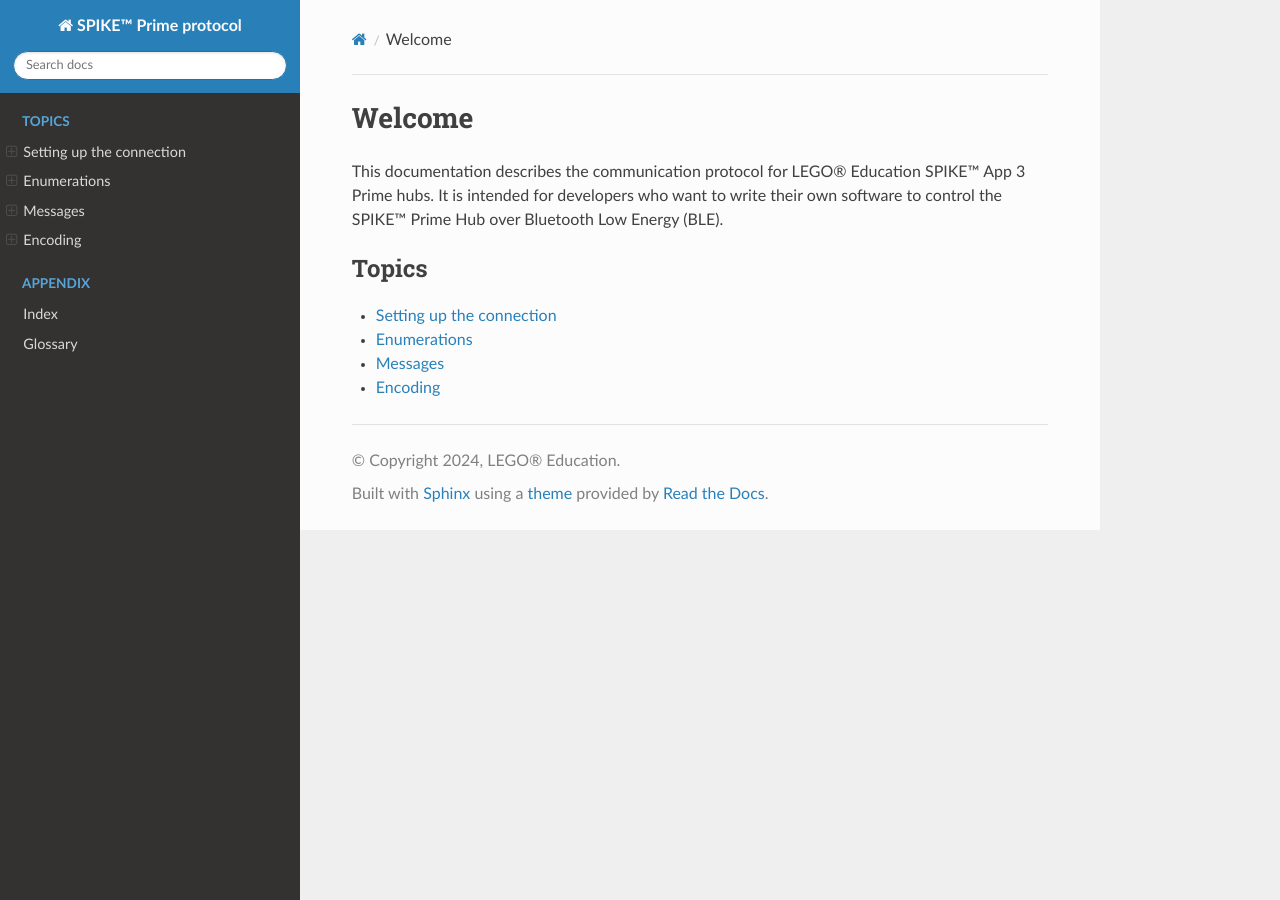
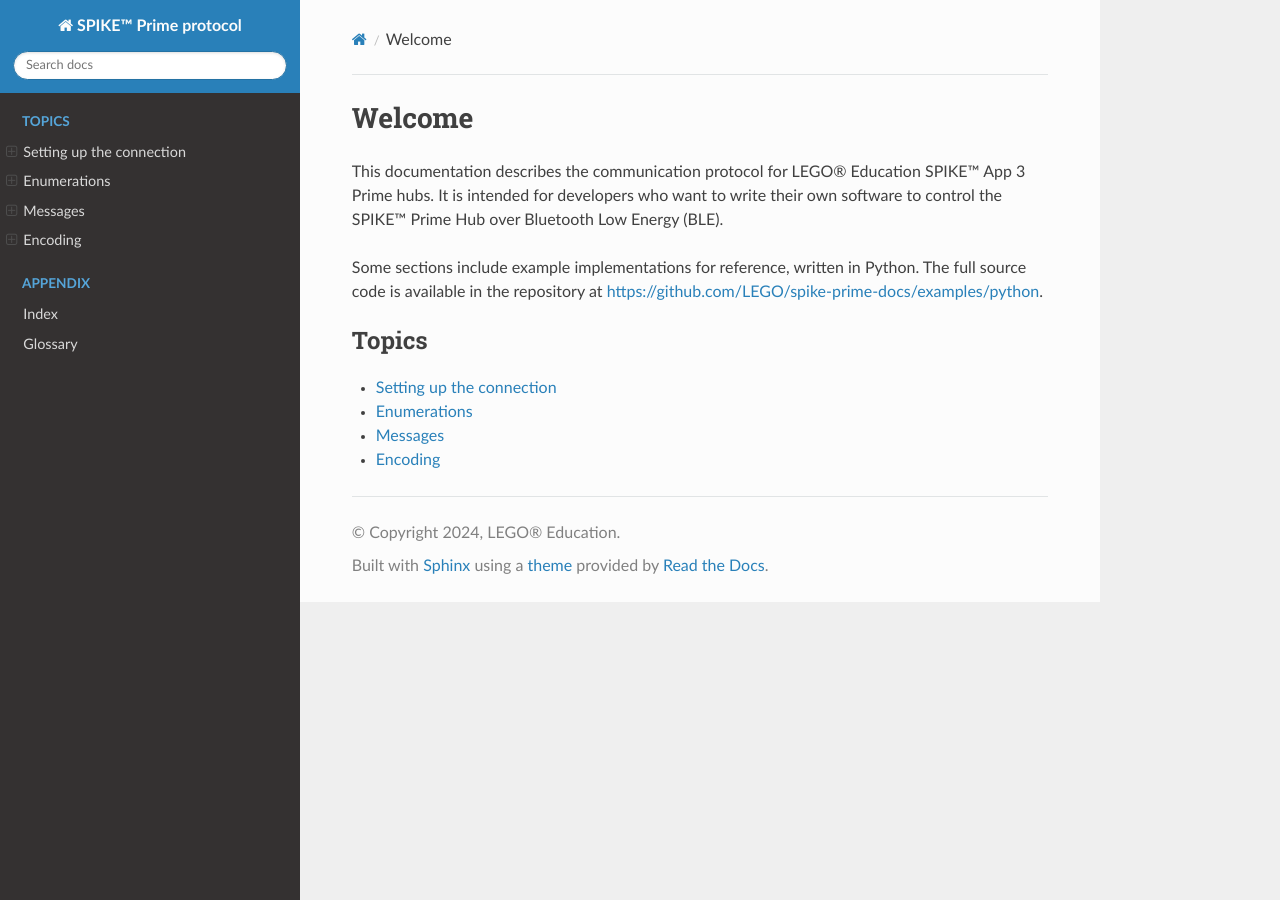
Before and after one commit to LEGO/spike-prime-docs, a Sphinx documentation site: the page built from docs/source/index.rst, in a window 1280 px wide. Built offline with Sphinx 7.4.7 and the Read the Docs theme 2.0.0, drawn with Linux system fonts in a browser that asks for light colours.

```diff
--- a/docs/source/conf.py
+++ b/docs/source/conf.py
@@ -9,7 +9,7 @@
 project = "SPIKE™ Prime protocol"
 copyright = "2024, LEGO® Education"
 author = "LEGO® Education"
-release = "0.1"
+release = "1.0"
 
 # -- General configuration ---------------------------------------------------
 # https://www.sphinx-doc.org/en/master/usage/configuration.html#general-configuration
@@ -23,6 +23,7 @@ sys.path.append(os.path.abspath("ext"))
 
 extensions = [
     "sphinx.ext.autosectionlabel",
+    "sphinx.ext.extlinks",
     "sphinx.ext.githubpages",
     "sphinx_rtd_theme",
     "role_enum",
@@ -31,6 +32,13 @@ extensions = [
 
 templates_path = ["_templates"]
 exclude_patterns = []
+
+extlinks = {
+    "repo": (
+        "https://github.com/LEGO/spike-prime-docs/tree/main/%s",
+        "https://github.com/LEGO/spike-prime-docs/%s",
+    ),
+}
 
 # -- Options for HTML output -------------------------------------------------
 # https://www.sphinx-doc.org/en/master/usage/configuration.html#options-for-html-output
--- a/docs/source/index.rst
+++ b/docs/source/index.rst
@@ -5,6 +5,11 @@ This documentation describes the communication protocol for
 LEGO® Education SPIKE™ App 3 Prime hubs.
 It is intended for developers who want to write their own software
 to control the SPIKE™ Prime Hub over Bluetooth Low Energy (BLE).
+
+Some sections include example implementations for reference,
+written in Python.
+The full source code is available in the repository at
+:repo:`examples/python`.
 
 .. toctree::
   :caption: Topics
```
